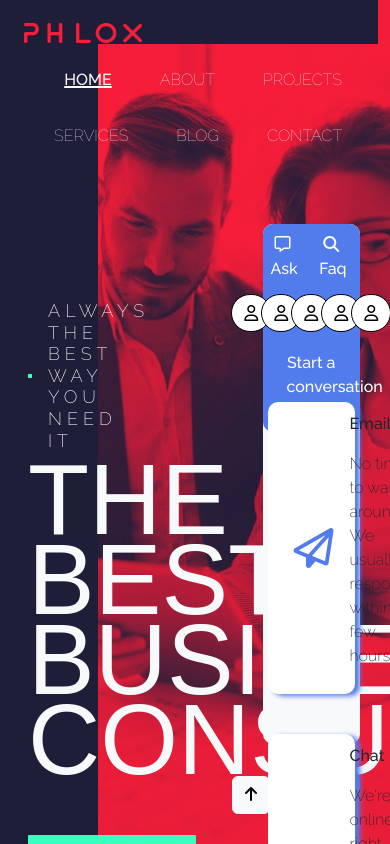
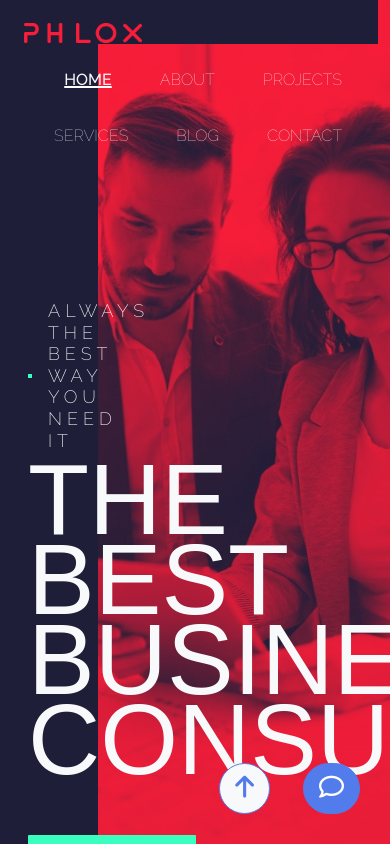
Before and after one commit to ericaostini/proj-html-vuejs, a Vue app: page / in a window 390 px wide. Shown: the top 844 px of the page. Built offline with nearby package versions, Linux system fonts and the light colour scheme; a web font is replaced by a local one.

Commit message:
style button and responsive page in md size

```diff
--- a/src/App.vue
+++ b/src/App.vue
@@ -3,7 +3,7 @@
   <Main />
   <Footer />
   <Chat />
-  <button class="btn btn-light" @click="scrollTop()"><i class="fa-solid fa-arrow-up"></i></button>
+  <button class="btn btn-light" @click="scrollTop()" id="myBtn"><i class="fa-solid fa-arrow-up"></i></button>
 </template>
 
 <script>
@@ -23,8 +23,7 @@ export default {
     scrollTop() {
       document.body.scrollTop = 0;
       document.documentElement.scrollTop = 0;
-    }
-
+    },
   },
   components: { Header, Main, Footer, Chat }
 }
@@ -38,5 +37,17 @@ button {
   bottom: 30px;
   right: 120px;
   z-index: 99;
+  padding: 10px 15px;
+  border-radius: 50px;
+  border-color: $chatColor;
+
+  i {
+    font-size: 25px;
+    color: $chatColor;
+  }
+
+  &:hover i {
+    color: black;
+  }
 }
 </style>
--- a/src/assets/style/main.scss
+++ b/src/assets/style/main.scss
@@ -9,6 +9,10 @@ $fa-font-path: '../webfonts';
 
 @import url('https://fonts.googleapis.com/css2?family=Cantarell:wght@700&family=Raleway:wght@100;200;500;800&display=swap');
 
+html {
+    scroll-behavior: smooth;
+}
+
 body {
     margin: 0;
     padding: 0;
@@ -16,4 +20,5 @@ body {
     background-color: $blueHeader;
     overflow-x: hidden;
     font-family: $mainFont;
+    width: 100%;
 }
--- a/src/components/Chat.vue
+++ b/src/components/Chat.vue
@@ -1,6 +1,7 @@
 <template>
-    <button class="btn btn-light"><i class="fa-regular fa-comment" @click="showChat()"></i></button>
-    <div id="chat" class="bg-light" :class="show ? 'hidden' : 'show'">
+    <button class="btn btn-light"><i :class="show ? 'fa-solid fa-x' : 'fa-regular fa-comment'"
+            @click="showChat()"></i></button>
+    <div id="chat" class="bg-light" :class="show ? 'show' : 'hidden'">
         <div class="top-chat">
             <div class="d-flex justify-content-center">
                 <p class="m-2"><i class="fa-regular fa-message m-1"></i>Ask</p>
@@ -57,13 +58,13 @@ button {
     bottom: 30px;
     right: 30px;
     z-index: 100;
-    padding: 12px 15px;
+    padding: 10px 15px;
     background-color: $chatColor;
     border-radius: 50px;
     border-color: $chatColor;
 
     i {
-        font-size: 30px;
+        font-size: 25px;
         color: $lightColor;
     }
 
--- a/src/components/Footer.vue
+++ b/src/components/Footer.vue
@@ -4,7 +4,7 @@
         <p class="text-light fw-light">A wonderful serenity has taken possession Far far away, behind the word
             mountains.
         </p>
-        <div class="button-effect">
+        <div class="button-effect align">
             <button class="btn text-uppercase">Get started</button>
         </div>
     </section>
@@ -67,7 +67,9 @@ export default {
 
     button {
         position: absolute;
-        right: 43%;
+        top: 75%;
+        left: 50%;
+        transform: translate(-50%, -50%);
         z-index: 1;
         cursor: pointer;
         background-color: $blueHeader;
--- a/src/components/Header.vue
+++ b/src/components/Header.vue
@@ -3,10 +3,10 @@
         <div class="nav-position">
             <div class="px-4">
                 <div class="row align-items-center justify-content-between">
-                    <div class="col-lg-2 col-md-4 col-sm-3 logo">
+                    <div class="col-lg-2 col-md-2 col-sm-3 logo">
                         <img :src="'/images/logotype.png'" alt="logo Phlox">
                     </div>
-                    <div class="col-lg-10 col-md-7 col-sm-9">
+                    <div class="col-lg-10 col-md-10 d-sm-none d-lg-block d-md-block">
                         <ul class="nav d-flex justify-content-end ">
                             <li class="nav-item d-flex" v-for="(item, navIndex) in this.store.navBar">
                                 <a class="nav-link pt-4 mx-2 text-light" href="#"
--- a/src/components/Main.vue
+++ b/src/components/Main.vue
@@ -7,7 +7,7 @@
             </div>
             <div class="info-consultant">
                 <div class="row justify-content-between">
-                    <div class="col-6" v-for="(consultant, cIndex) in this.store.consultants">
+                    <div class="col-lg-6" v-for="(consultant, cIndex) in this.store.consultants">
                         <div class="d-flex align-items-start p-4">
                             <i :class="consultant.icon"></i>
                             <div class="px-5">
@@ -21,10 +21,10 @@
         </section>
         <section id="about-us">
             <div class="row">
-                <div class="col-8">
+                <div class="col-lg-8 col-md-6">
                     <img :src="'/images/business-people-working-together-on-project-and-5FHSKBL.jpg'" alt="">
                 </div>
-                <div class="col-4 text-light p-5">
+                <div class="col-lg-4 col-md-6 text-light p-5">
                     <div class="d-flex align-items-center">
                         <div class="border-green medium-line"></div>
                         <h6 class="mx-3 pt-2">about us</h6>
@@ -40,7 +40,7 @@
                         strategy for you.</p>
                 </div>
             </div>
-            <div class="get-started me-4">
+            <div class="get-started">
                 <div class="d-flex align-items-center justify-content-evenly">
                     <h2>We help to deliver the business case</h2>
                     <p class="fw-light">We find that success comes from employing an “inside company” approach to help
@@ -58,7 +58,7 @@
                 <h1 class="text-light text-uppercase pb-4">Our expert trusted consultants help clients</h1>
                 <div class="container">
                     <div class="row justify-content-between">
-                        <div class="col-lg-4 col-md-6 px-3" v-for="(project, indexP) in this.store.projects">
+                        <div class="col-lg-4 col-md-6 px-3 " v-for="(project, indexP) in this.store.projects">
                             <div class="project-card">
                                 <div class="image-project">
                                     <div class="bg-image">
@@ -79,8 +79,8 @@
             <h5 class="text-light text-center text-uppercase">testimonial</h5>
             <h1 class="text-light p-5">What's the customer say about our work</h1>
             <div class="container">
-                <div class="row">
-                    <div class="col-4 bg-light g-0" v-for="(opinion, indexOp) in this.store.opinions">
+                <div class="row justify-content-md-center ">
+                    <div class="col-lg-4 col-md-8 bg-light g-0" v-for="(opinion, indexOp) in this.store.opinions">
                         <div class="container-overlay">
                             <div class="front p-5">
                                 <p class="fw-light">{{ opinion.text }}</p>
@@ -106,9 +106,9 @@
                     <button class="btn text-uppercase">view all</button>
                 </div>
                 <div class="row justify-content-between">
-                    <div class="col-6 blog-info" v-for="(blog, indexBlog) in this.store.blogInfo">
+                    <div class="col-lg-6 col-md-8 blog-info" v-for="(blog, indexBlog) in this.store.blogInfo">
                         <img :src="blog.image" :alt="blog.title">
-                        <div class="col-8 info-over">
+                        <div class="col-lg-8 col-md-10 info-over">
                             <div class="d-flex">
                                 <p>{{ blog.date }} - </p>
                                 <p> by {{ blog.name }}</p>
@@ -171,6 +171,7 @@ main {
 
     #about-us {
         float: left;
+        width: 90%;
 
         h6 {
             font-weight: $fontMild;
@@ -193,8 +194,10 @@ main {
             font-family: $titleFont;
             text-transform: uppercase;
         }
+    }
 
     .get-started {
+        float: right;
         position: relative;
         background-color: $mainGreen;
         color: $blueHeader;
@@ -248,8 +251,6 @@ main {
                 }
             }
         }
-        }
-
     }
 
     #project {
```
Lines whose indentation alone changed are shown as unchanged.
